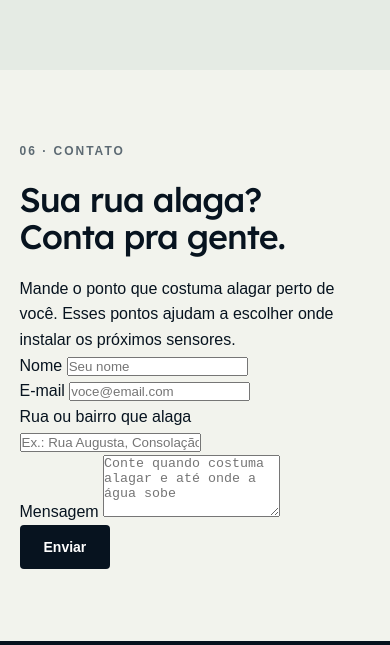
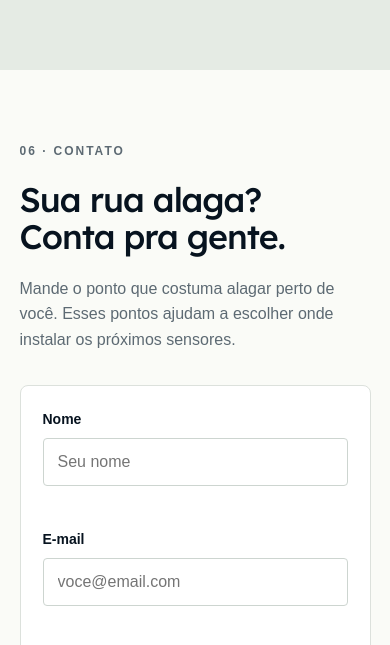
Before and after one commit to Tiagos0uzadv/GS---Web, a plain HTML site: page index.html in a window 390 px wide. Shown: the part 6563-7208 px from the top of the page. Drawn offline with Linux system fonts and the light colour scheme; a web font is replaced by a local one.

Commit message:
adiciona estilos do formulario de contato

```diff
--- a/css/style.css
+++ b/css/style.css
@@ -964,6 +964,103 @@ h1 span,
   font-size: 12px;
 }
 
+.contact {
+  background: var(--fundo-branco);
+}
+
+.contact-grid {
+  display: flex;
+  gap: 80px;
+}
+
+.contact-copy {
+  flex: 1;
+}
+
+.contact-copy p {
+  margin-top: 20px;
+  color: var(--texto-suave);
+}
+
+.contact-form {
+  flex: 1.2;
+  padding: 30px;
+  border: 1px solid var(--borda);
+  border-radius: 8px;
+  background: #fff;
+}
+
+.campo {
+  margin-bottom: 18px;
+}
+
+.campo label {
+  display: block;
+  margin-bottom: 8px;
+  font-size: 14px;
+  font-weight: 700;
+}
+
+.campo input,
+.campo textarea {
+  width: 100%;
+  padding: 14px;
+  border: 1px solid #cdd5d0;
+  border-radius: 4px;
+  font-family: inherit;
+  font-size: 16px;
+  resize: vertical;
+}
+
+.campo input:focus,
+.campo textarea:focus {
+  border-color: #5997c4;
+  outline: none;
+  box-shadow: 0 0 0 3px rgba(89, 151, 196, 0.3);
+}
+
+.campo.invalido input,
+.campo.invalido textarea {
+  border-color: var(--vermelho);
+}
+
+.erro {
+  display: block;
+  min-height: 20px;
+  margin-top: 4px;
+  color: var(--vermelho);
+  font-size: 13px;
+}
+
+.contact-form .button {
+  cursor: pointer;
+}
+
+.aviso-form {
+  margin-top: 14px;
+  font-size: 14px;
+  font-weight: 700;
+}
+
+.aviso-form.sucesso {
+  color: var(--verde);
+}
+
+.aviso-form.falha {
+  color: var(--vermelho);
+}
+
+@media (max-width: 768px) {
+  .contact-grid {
+    flex-direction: column;
+    gap: 32px;
+  }
+
+  .contact-form {
+    padding: 22px;
+  }
+}
+
 @media (max-width: 1024px) {
   .menu-toggle {
     display: flex;
```
